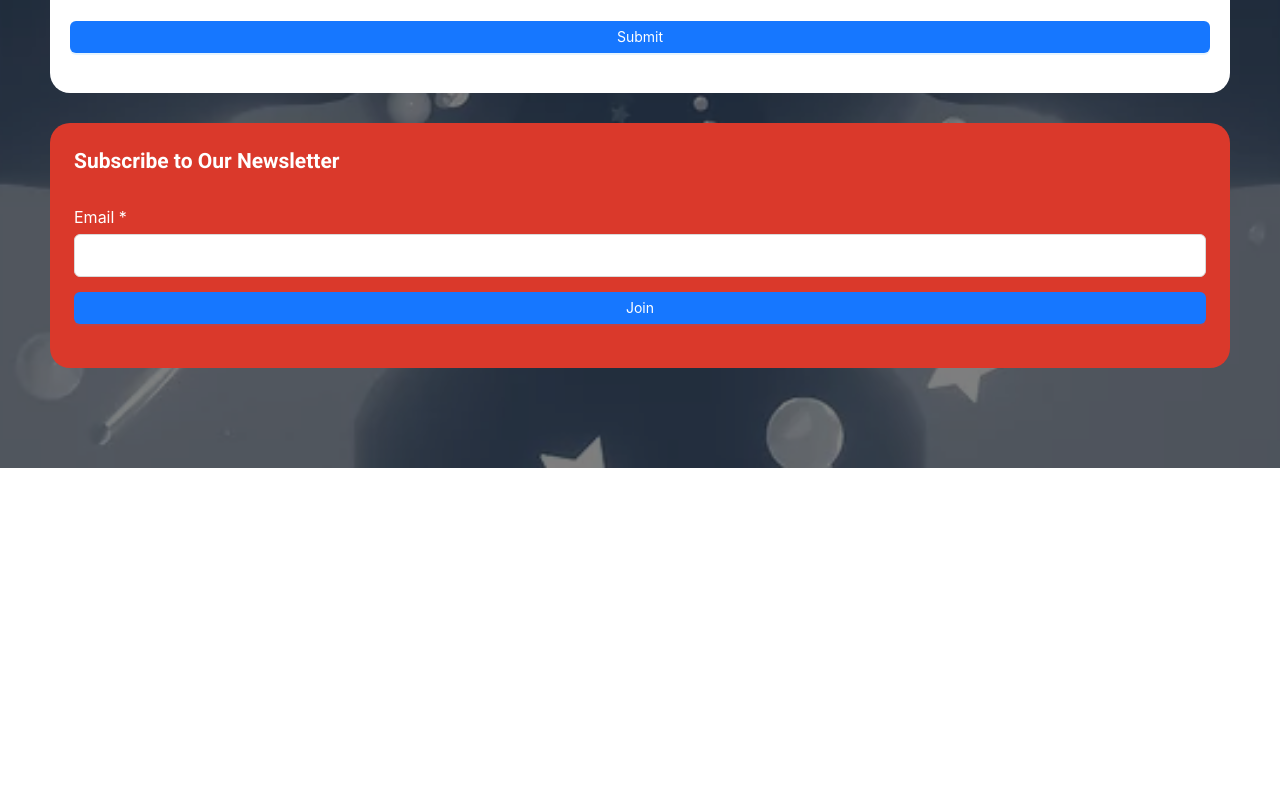
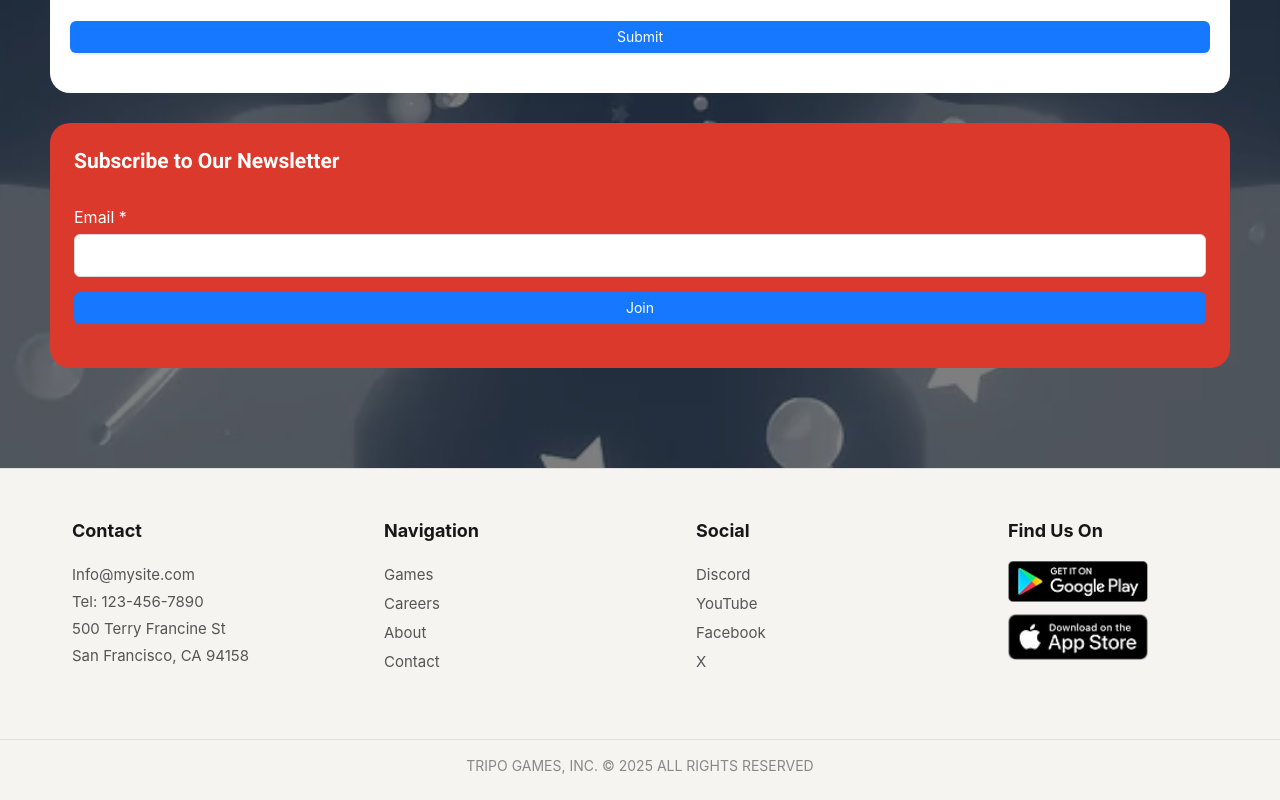
Before and after one commit to AhmedTohamy01/tripo-games-tailwind, a Next.js app: page / in a window 1280 px wide. Shown: the part 4539-5339 px from the top of the page. Before the commit the page ends 5007 px from the top, so only its background shows below. Built offline with nearby package versions, Linux system fonts and the light colour scheme.

Commit message:
feat : add intial Footer component

```diff
--- a/app/layout.tsx
+++ b/app/layout.tsx
@@ -1,4 +1,5 @@
 import Navbar from '@/components/Layout/Navbar/Navbar'
+import Footer from '@/components/Layout/Footer/Footer'
 import type { Metadata } from 'next'
 import { Roboto } from 'next/font/google'
 import './globals.css'
@@ -25,6 +26,7 @@ export default function RootLayout({
       <body className={roboto.className}>
         <Navbar />
         <main>{children}</main>
+        <Footer />
       </body>
     </html>
   )
--- /dev/null
+++ b/components/Layout/Footer/Footer.tsx
@@ -0,0 +1,153 @@
+import Link from 'next/link'
+import React from 'react'
+
+const Footer = () => {
+  return (
+    <footer className={FooterWrapper}>
+      <div className={FooterContainer}>
+        {/* Contact */}
+        <div className={FooterColumn}>
+          <h3 className={FooterTitle}>Contact</h3>
+          <div className={FooterTextGroup}>
+            <div className={FooterText}>Info@mysite.com</div>
+            <div className={FooterText}>Tel: 123-456-7890</div>
+            <div className={FooterText}>500 Terry Francine St</div>
+            <div className={FooterText}>San Francisco, CA 94158</div>
+          </div>
+        </div>
+        {/* Navigation */}
+        <div className={FooterColumn}>
+          <h3 className={FooterTitle}>Navigation</h3>
+          <div className={FooterNavGroup}>
+            <Link href='/games' passHref legacyBehavior>
+              <div className={FooterText}>Games</div>
+            </Link>
+            <Link href='/careers' passHref legacyBehavior>
+              <div className={FooterText}>Careers</div>
+            </Link>
+            <Link href='/about' passHref legacyBehavior>
+              <div className={FooterText}>About</div>
+            </Link>
+            <Link href='/contact' passHref legacyBehavior>
+              <div className={FooterText}>Contact</div>
+            </Link>
+          </div>
+        </div>
+        {/* Social */}
+        <div className={FooterColumn}>
+          <h3 className={FooterTitle}>Social</h3>
+          <div className={FooterNavGroup}>
+            <Link href='https://discord.com/' passHref legacyBehavior>
+              <div className={FooterText}>Discord</div>
+            </Link>
+            <Link href='https://youtube.com/' passHref legacyBehavior>
+              <div className={FooterText}>YouTube</div>
+            </Link>
+            <Link href='https://facebook.com/' passHref legacyBehavior>
+              <div className={FooterText}>Facebook</div>
+            </Link>
+            <Link href='https://x.com/' passHref legacyBehavior>
+              <div className={FooterText}>X</div>
+            </Link>
+          </div>
+        </div>
+        {/* Find Us On */}
+        <div className={FooterColumn}>
+          <h3 className={FooterTitle}>Find Us On</h3>
+          <div className={StoreBadges}>
+            <img
+              className={StoreImg}
+              src='/images/google-play.png'
+              alt='Google Play'
+            />
+            <img
+              className={StoreImg}
+              src='/images/app-store.png'
+              alt='App Store'
+            />
+          </div>
+        </div>
+      </div>
+      <div className={CopyrightBar}>
+        TRIPO GAMES, INC. © {new Date().getFullYear()} ALL RIGHTS RESERVED
+      </div>
+    </footer>
+  )
+}
+
+/*---> styles <---*/
+const FooterWrapper = `
+  border-t
+  border-[#e0e0e0]
+  pt-12
+  pb-6
+  font-['Inter']
+  bg-[#f6f4f0]
+`
+
+const FooterContainer = `
+  max-w-[1200px]
+  mx-auto
+  flex
+  justify-between
+  flex-wrap
+  px-8
+`
+
+const FooterColumn = `
+  min-w-[200px]
+  mb-8
+`
+
+const FooterTitle = `
+  font-bold
+  text-lg
+  mb-4
+`
+
+const FooterTextGroup = `
+  text-[#555]
+  text-[15px]
+  leading-[1.8]
+`
+
+const FooterNavGroup = `
+  text-[#555]
+  text-[15px]
+  leading-[1.8]
+  flex
+  flex-col
+  gap-[2px]
+`
+
+const FooterText = `
+`
+
+const StoreBadges = `
+  flex
+  flex-col
+  gap-3
+`
+
+const StoreImg = `
+  w-[140px]
+  h-auto
+  cursor-pointer
+`
+
+const CopyrightBar = `
+  border-t
+  border-[#e0e0e0]
+  mt-8
+  pt-4
+  text-center
+  text-[#888]
+  text-sm
+`
+
+const CopyrightLink = `
+  text-[#888]
+  underline
+`
+
+export default Footer
```
